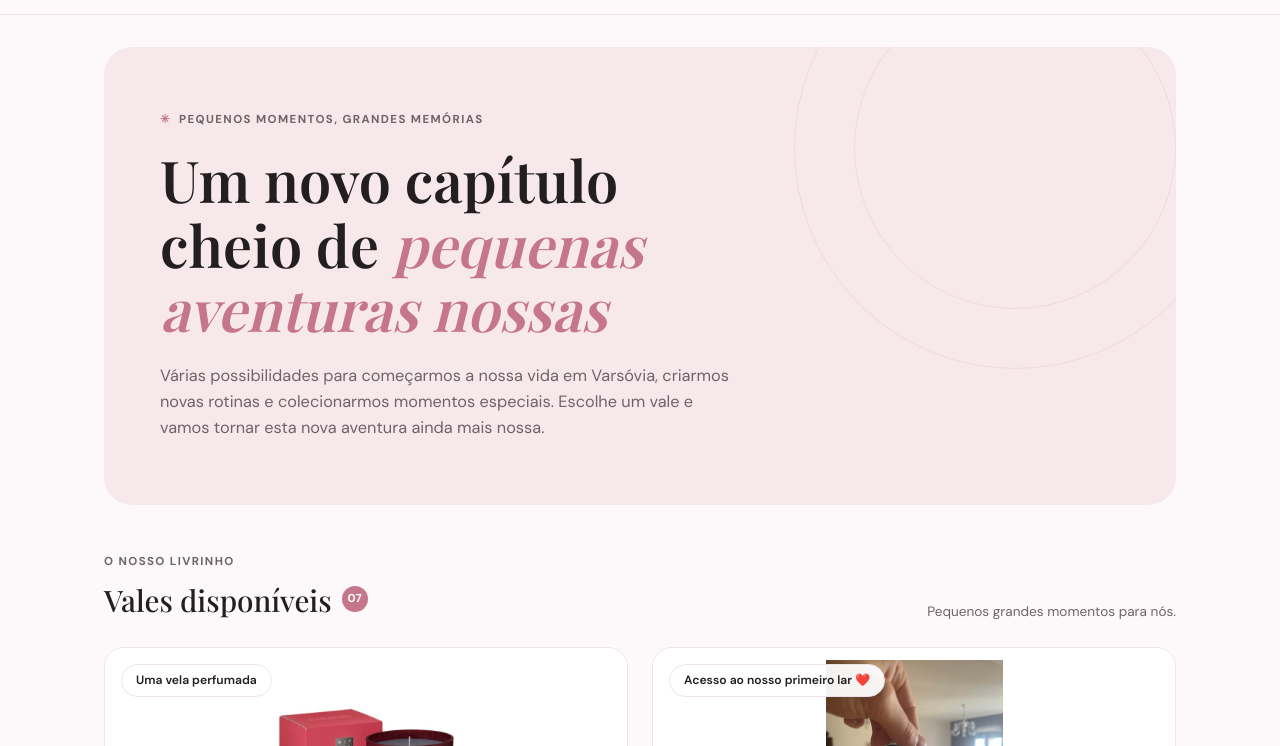
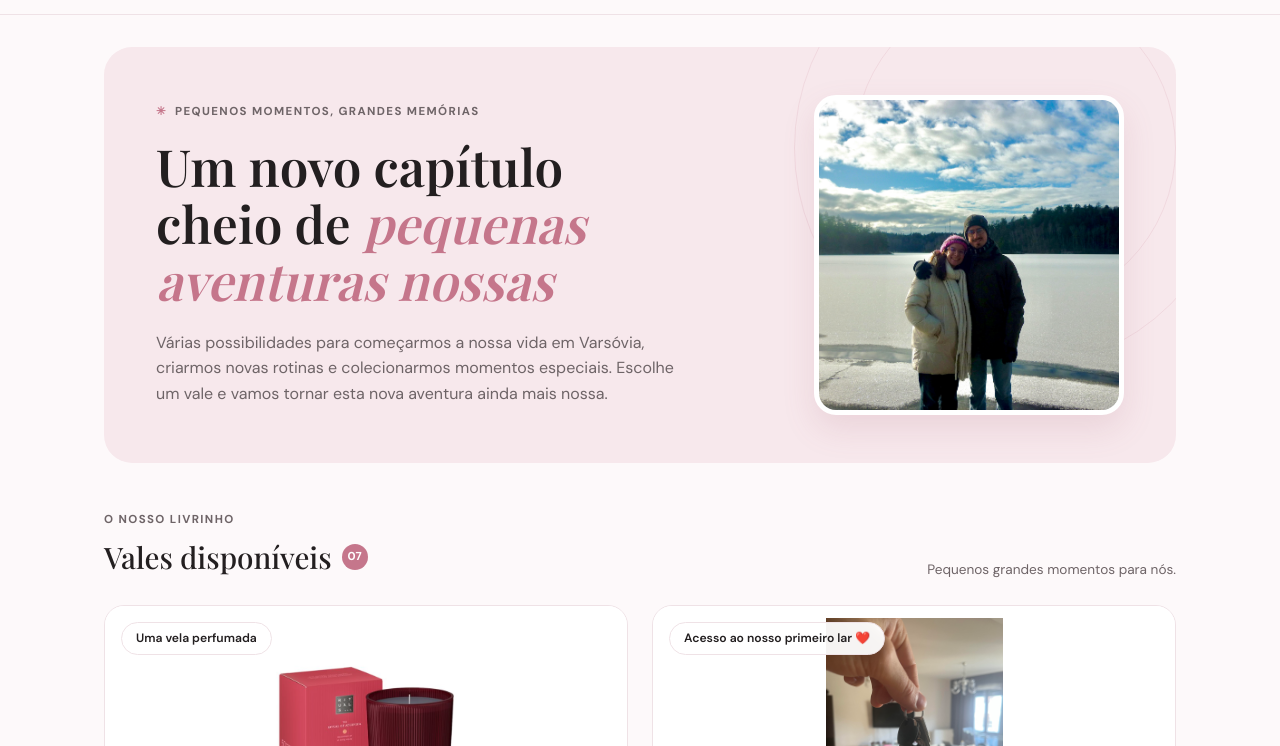
Before and after one commit to abonecas/VouchersLu, a plain HTML site: page index.html in a window 1280 px wide. Shown: the part 54-800 px from the top of the page. Drawn offline with nearby package versions, Linux system fonts and the light colour scheme; a web font is replaced by a local one.

Commit message:
Update index.html

```diff
--- a/index.html
+++ b/index.html
@@ -112,14 +112,18 @@
       color: var(--accent);
     }
 
-    /* Hero Banner with Concentric Circles */
+    /* Hero Banner with Photo on Right */
     .welcome {
       background: var(--bg-hero);
       border-radius: 28px;
-      padding: 64px 56px;
+      padding: 48px 52px;
       margin-bottom: 48px;
       position: relative;
       overflow: hidden;
+      display: flex;
+      align-items: center;
+      justify-content: space-between;
+      gap: 40px;
     }
 
     .welcome::before,
@@ -145,15 +149,19 @@
       right: 0px;
     }
 
+    .welcome-text {
+      flex: 1;
+      position: relative;
+      z-index: 1;
+    }
+
     .welcome h1 {
       font-family: var(--font-serif);
-      font-size: clamp(2.2rem, 4.5vw, 3.6rem);
+      font-size: clamp(2.1rem, 4vw, 3.35rem);
       font-weight: 600;
       line-height: 1.12;
-      margin: 18px 0 22px;
-      max-width: 680px;
-      position: relative;
-      z-index: 1;
+      margin: 16px 0 20px;
+      max-width: 560px;
     }
 
     .welcome h1 span {
@@ -162,11 +170,29 @@
     }
 
     .welcome-copy {
-      max-width: 580px;
+      max-width: 520px;
       color: var(--text-muted);
-      font-size: 1.02rem;
+      font-size: 1rem;
+    }
+
+    .welcome-photo-frame {
+      flex: 0 0 310px;
+      height: 320px;
+      border-radius: 22px;
+      overflow: hidden;
+      border: 5px solid #ffffff;
+      box-shadow: 0 14px 32px rgba(168, 91, 112, 0.15);
       position: relative;
       z-index: 1;
+      background: #fff;
+    }
+
+    .welcome-photo-frame img {
+      width: 100%;
+      height: 100%;
+      object-fit: cover;
+      object-position: center;
+      display: block;
     }
 
     /* List Heading */
@@ -594,11 +620,22 @@
       color: var(--text-muted);
     }
 
-    @media (max-width: 768px) {
+    @media (max-width: 860px) {
       .welcome {
+        flex-direction: column;
         padding: 36px 24px;
+        gap: 28px;
       }
 
+      .welcome-photo-frame {
+        flex: none;
+        width: 100%;
+        max-width: 340px;
+        height: 320px;
+      }
+    }
+
+    @media (max-width: 768px) {
       .voucher-grid,
       .detail-grid {
         grid-template-columns: 1fr;
@@ -675,11 +712,11 @@
         shortDescription: "Ao resgatares este vale, aceitas oficialmente o meu convite para irmos viver juntos!",
         detail: "O início oficial da nossa nova vida em Varsóvia. Este vale simboliza o início de um novo capítulo e a oportunidade de construirmos o nosso primeiro lar, cheio de amor, aventuras e memórias felizes.",
         perks: [
-          "Acesso ilimitado ao apartemnto 34 da rua Sarmacka 12H",
+          "Acesso ilimitado ao apartamento 34 da rua Sarmacka 12H",
           "Pequenos-almoços e jantares partilhados",
-          "Acesso a garagem e lixos do edificio",
-          "Chip de entrada no parque do condominio",
-          "Possibilidade de convidares as Nelas, para nossa casa, num futuro proximo"
+          "Acesso à garagem e lixos do edifício",
+          "Chip de entrada no parque do condomínio",
+          "Possibilidade de convidares as Nelas, para nossa casa, num futuro próximo"
         ],
         validity: "A partir de hoje, para sempre",
         finePrint: "Válido sem data de expiração."
@@ -839,9 +876,14 @@
       appContent.innerHTML = `
         <section class="voucher-home">
           <div class="welcome">
-            <p class="eyebrow"><span class="eyebrow-mark" aria-hidden="true">✳</span> PEQUENOS MOMENTOS, GRANDES MEMÓRIAS</p>
-            <h1>Um novo capítulo<br />cheio de <span>pequenas aventuras nossas</span></h1>
-            <p class="welcome-copy">Várias possibilidades para começarmos a nossa vida em Varsóvia, criarmos novas rotinas e colecionarmos momentos especiais. Escolhe um vale e vamos tornar esta nova aventura ainda mais nossa.</p>
+            <div class="welcome-text">
+              <p class="eyebrow"><span class="eyebrow-mark" aria-hidden="true">✳</span> PEQUENOS MOMENTOS, GRANDES MEMÓRIAS</p>
+              <h1>Um novo capítulo<br />cheio de <span>pequenas aventuras nossas</span></h1>
+              <p class="welcome-copy">Várias possibilidades para começarmos a nossa vida em Varsóvia, criarmos novas rotinas e colecionarmos momentos especiais. Escolhe um vale e vamos tornar esta nova aventura ainda mais nossa.</p>
+            </div>
+            <div class="welcome-photo-frame">
+              <img src="afonso_lu.jpg" alt="Afonso e Lu" />
+            </div>
           </div>
 
           <div class="list-heading">
```
